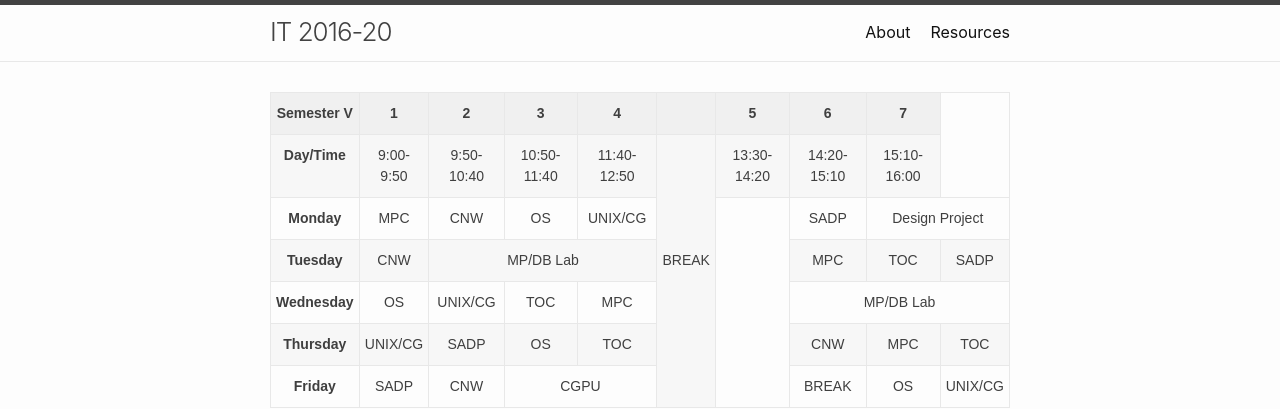
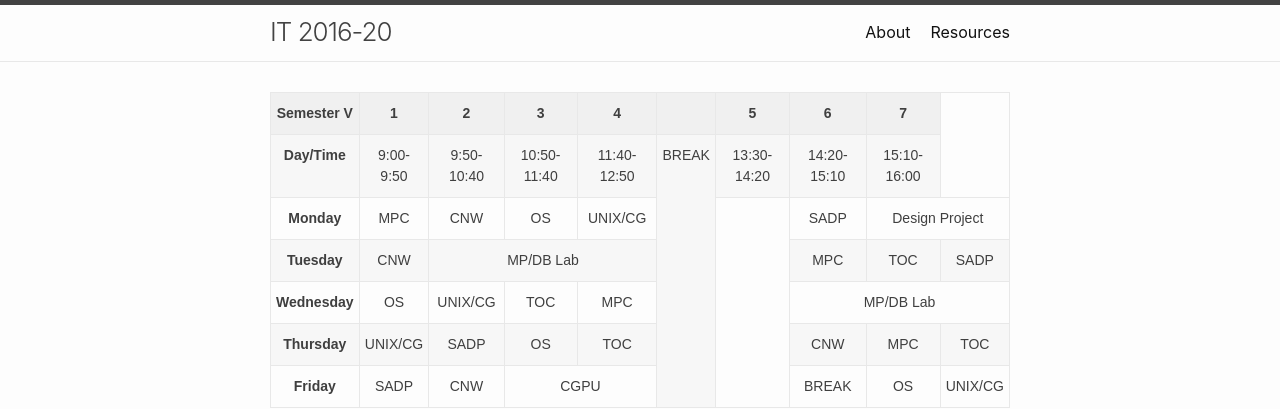
Before and after one commit to IT-GECBH/2020, a Jekyll site: the page built from index.md, in a window 1280 px wide. Shown: the top 409 px of the page. Built offline with Jekyll 4.4.1, drawn with Linux system fonts in a browser that asks for light colours.

Commit message:
removed <br> tags

```diff
--- a/_includes/time_table.html
+++ b/_includes/time_table.html
@@ -25,7 +25,7 @@
     <td class="tg-zda1">9:50-10:40</td>
     <td class="tg-zda1">10:50-11:40</td>
     <td class="tg-zda1">11:40-12:50</td>
-    <td class="tg-zda1" rowspan="6"><br><br><br><br><br>BREAK</td>
+    <td class="tg-zda1" rowspan="6">BREAK</td>
     <td class="tg-zda1">13:30-14:20</td>
     <td class="tg-zda1">14:20-15:10</td>
     <td class="tg-zda1">15:10-16:00</td>
```
